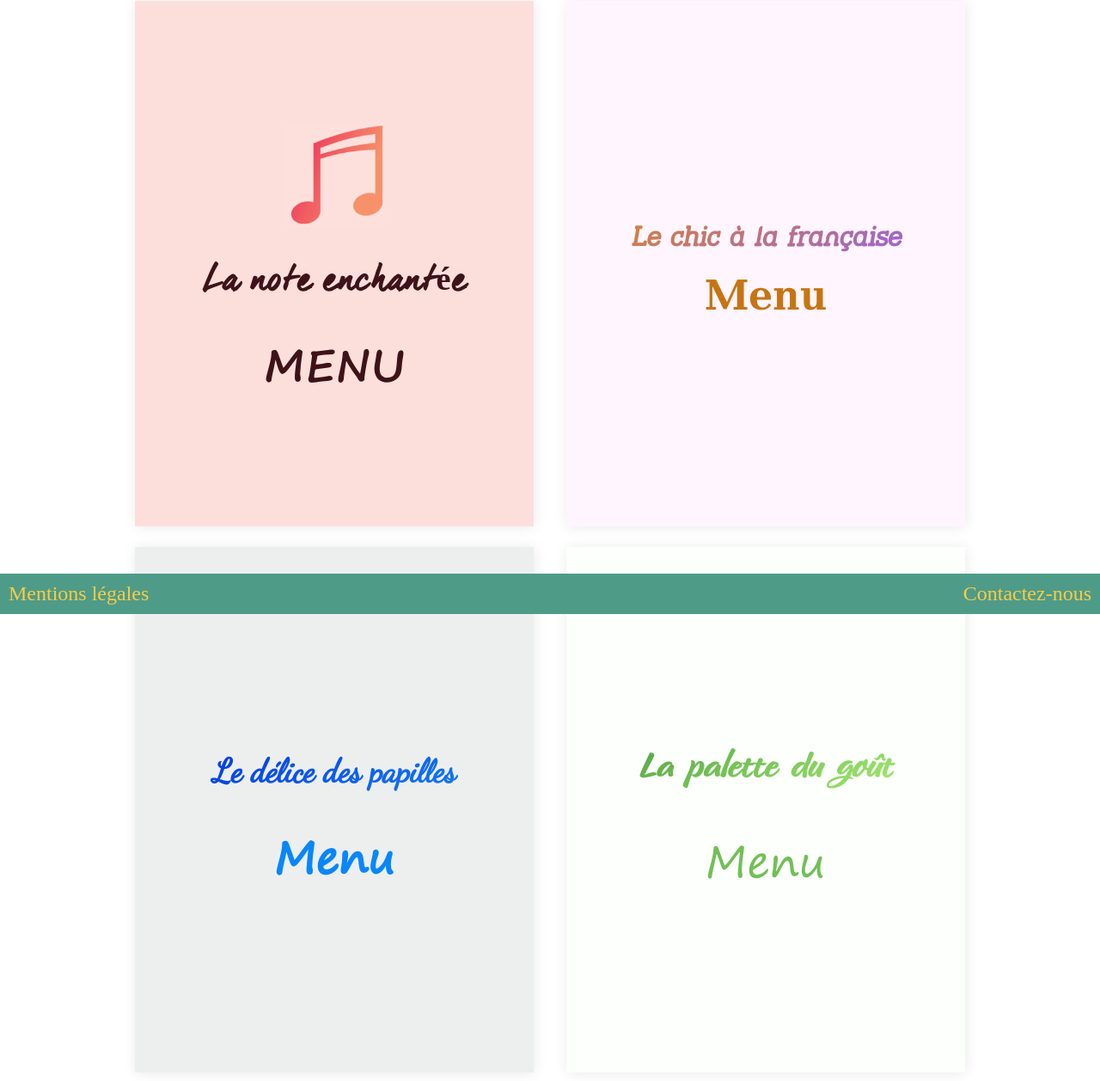
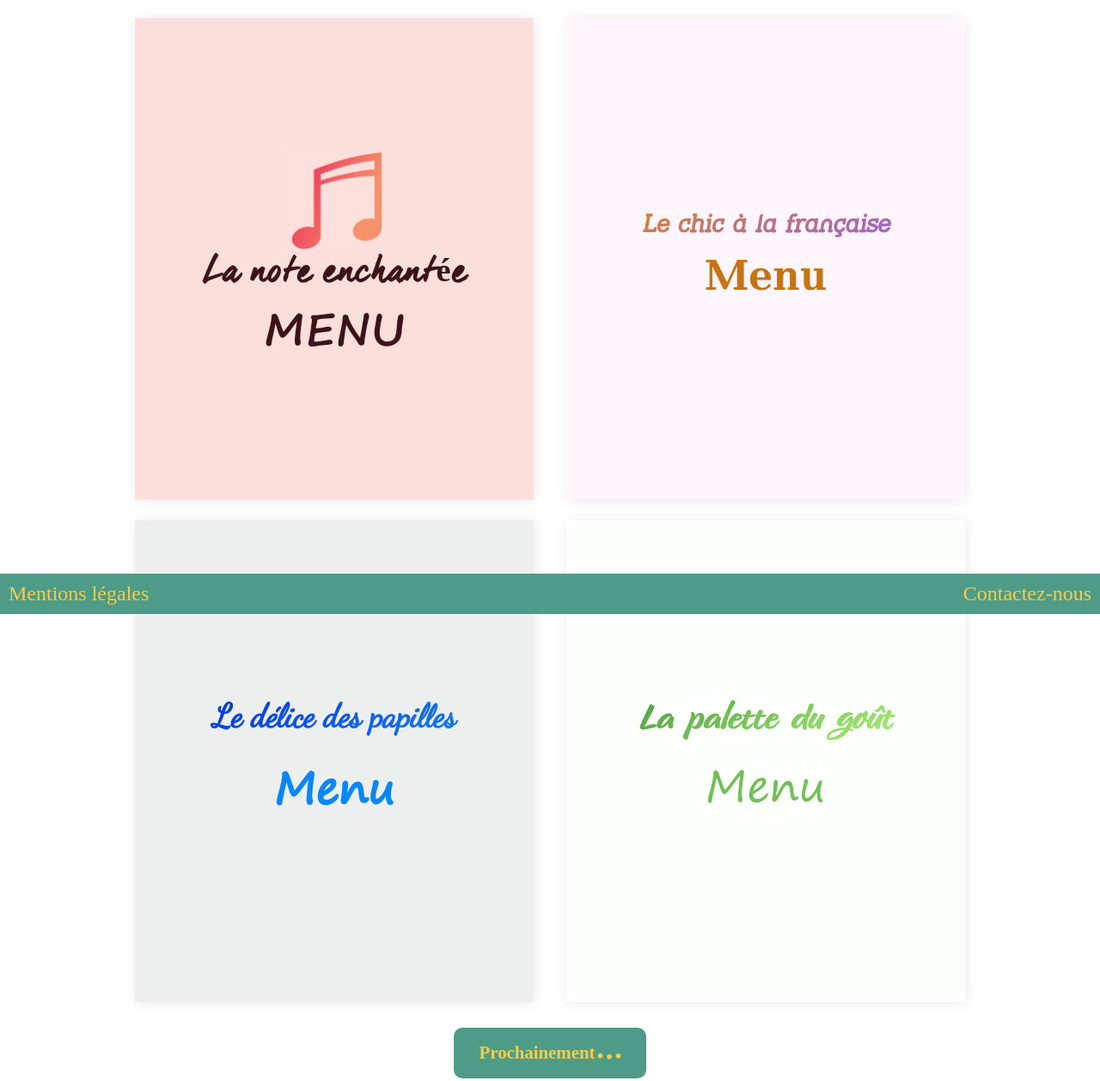
Before and after one commit to Jonathan-admin/Ohmyfood, a website: page index.html in a window 1280 px wide. Shown: the part 86-1343 px from the top of the page at 86% size. Drawn offline with Linux system fonts and the light colour scheme.

Commit message:
finalisation

```diff
--- a/css/components/_block.scss
+++ b/css/components/_block.scss
@@ -34,7 +34,7 @@
         min-width: 560px;
         margin: auto;
     }
-    @media screen and (max-width: 500px) {
+    @media screen and (max-width: 600px) {
         padding: 30px 15px;
     }
 }
--- a/css/layouts/_layouts.scss
+++ b/css/layouts/_layouts.scss
@@ -2,7 +2,7 @@ body {
     h1 {
         text-align: center;
         margin: 0;
-        padding: 10px 0;
+        padding: 20px 0;
     }
     main {
         margin-bottom: 80px;
@@ -15,7 +15,6 @@ body {
     }
     footer:not(.menu-prev__footer) {
         position: fixed;
-        width: 100%;
         font-size: 1.5em;
         display: flex;
         justify-content: space-between;
@@ -29,7 +28,7 @@ body {
             }
         }
         @media screen and (max-width: 500px) {
-            font-size: 1.3em;
+            font-size: 1.2em;
         }
     }
 }
@@ -37,6 +36,7 @@ body {
 
 body>header, footer:not(.menu-prev__footer) {
     background-color: $background-color;
+    width: 100%;
 }
 
 h1, footer:not(.menu-prev__footer) a {
--- a/css/pages/_index.scss
+++ b/css/pages/_index.scss
@@ -7,22 +7,28 @@
         position: relative;
         z-index: 1;
         box-shadow: 1px 1px 15px $menu-shadow;
-        ul {
+        div {
             @extend %flex-center;
+            img {
+                width: 25%;
+                height: auto;
+                margin: 0 auto;
+            }
+            h2, p {
+                margin: 0;
+            }
             flex-direction: column;
             text-align: center;
             list-style-type: none;
             padding-left: 0;
             height: 70vh;
-            min-height: 300px;
+            min-height: 450px;
             font-size: 1.3vw;
-            li {
-                transition: transform 0.6s cubic-bezier(.86,-0.83,.07,1.99);
-            }
+            transition: transform 0.6s cubic-bezier(.86,-0.83,.07,1.99);
         }
         &:hover {
-            ul>li {
-                transform: scale(1.1,1.6);
+            div {
+                transform: scale(1.1,1.5);
             }
             &::after {
                 opacity: 1;
@@ -42,46 +48,47 @@
         }
         &:nth-child(1) {
             background:$background-menu1-color;
-            li {
+            div {
                 color: $text-menu1-color;
-                &:nth-child(2) {
+                h2 {
                     @include typography('Dear Joe 6',null,null,null);
                 }
-                &:nth-child(3) {
+                p {
                     @include typography('Segoe Print Bold');
                 }
             }
         }
         &:nth-child(2) {
             background-color: $background-menu2-color;
-            li {
-                &:nth-child(1) {
-                    @include typography-deg('menu2',nth($text-colors-menu2,1),nth($text-colors-menu2,2),300deg,null,0.8em);
+            div {
+                h2 {
+                    @include typography-deg('menu2',nth($text-colors-menu2,1),nth($text-colors-menu2,2),300deg,null,1.1em);
+                    padding-bottom: 20px;
                 }
-                &:nth-child(2) {
+                p {
                     @include typography('CandidaStdBold', nth($text-colors-menu2,3), bolder);
                 }
             }
         }
         &:nth-child(3) {
             background-color: $background-menu3-color;
-            li {
-                &:nth-child(1) {
-                    @include typography-deg('DancingScript-Regular',nth($text-colors-menu3,1),nth($text-colors-menu3,2),300deg,lighter,null);
+            div {
+                h2 {
+                    @include typography-deg('DancingScript-Regular',nth($text-colors-menu3,1),nth($text-colors-menu3,2),300deg,bold,null);
+                    padding-bottom: 15px;
                 }
-                &:nth-child(2) {
+                p {
                     @include typography('segoeprint',nth($text-colors-menu3,3),bold,2em);
-
                 }
             }
         }
         &:nth-child(4) {
             background-color: $background-menu4-color;
-            li {
-                &:nth-child(1) {
+            div {
+                h2 {
                     @include typography-deg('BreeshLight',nth($text-colors-menu4,1),nth($text-colors-menu4,2),300deg,null,null);
                 }
-                &:nth-child(2) {
+                p {
                     @include typography('segoeprint', nth($text-colors-menu4,3), lighter);
                 }
             }
--- a/css/utils/_maps.scss
+++ b/css/utils/_maps.scss
@@ -1,4 +1,3 @@
-
 $lg-index-resp: (
     grid-template-columns: 38% 38%,
     grid-column-gap: 3vw,
--- a/css/utils/_mixins.scss
+++ b/css/utils/_mixins.scss
@@ -11,7 +11,7 @@
                 }
                 $nbItemMap: $nbItemMap+1;
             }
-            ul {
+            div {
                 $nbItemMap: 1;
                 @each $name, $value in nth($values-resp,$nbTypeResp) {
                     @if($value!="unset" and $nbItemMap>3) {
@@ -23,7 +23,8 @@
         }
     }
 }
-@mixin typography-deg($police:'arial',$color1:black, $color2:grey, $dir:300deg, $weight:null, $size: null) {
+@mixin typography-deg($police:'arial',$color1:black, $color2:grey,
+$dir:300deg, $weight:null, $size: null) {
     $attr: "font-family", "background", "font-weight", "font-size";
     $background: $dir, $color1, $color2;
     $val: $police, $background, $weight, $size;
--- a/index.html
+++ b/index.html
@@ -20,29 +20,29 @@
         <main>
             <section class="menu">
                 <a href="templates/la_note_enchantee.html" class="menu__item">
-                    <ul>
-                        <li><img src="img/menu1/note.png" alt="logo-m1"/></li>
-                        <li><h2>La note enchantée</h2></li>
-                        <li>MENU</li>
-                    </ul>
+                    <div>
+                        <img src="img/menu1/note.png" alt="logo-m1"/>
+                        <h2>La note enchantée</h2>
+                        <p>MENU</p>
+                    </div>
                 </a>
                 <a href="templates/le_chic_a_la_francaise.html" class="menu__item">
-                    <ul>
-                        <li><h2>Le chic à la française</h2></li>
-                        <li>Menu</li>
-                    </ul>
+                    <div>
+                        <h2>Le chic à la française</h2>
+                        <p>Menu</p>
+                    </div>
                 </a>
                 <a href="templates/le_delice_des_papilles.html" class="menu__item">
-                    <ul>
-                        <li><h2>Le délice des papilles</h2></li>
-                        <li>Menu</li>
-                    </ul>
+                    <div>
+                        <h2>Le délice des papilles</h2>
+                        <p>Menu</p>
+                    </div>
                 </a>
                 <a href="templates/la_palette_du_gout.html" class="menu__item">
-                    <ul>
-                        <li><h2>La palette du goût</h2></li>
-                        <li>Menu</li>
-                    </ul>
+                    <div>
+                        <h2>La palette du goût</h2>
+                        <p>Menu</p>
+                    </div>
                 </a>
             </section>
             <section class="next">
```
Also changed, not shown: css/styles.css, 1 other file.
